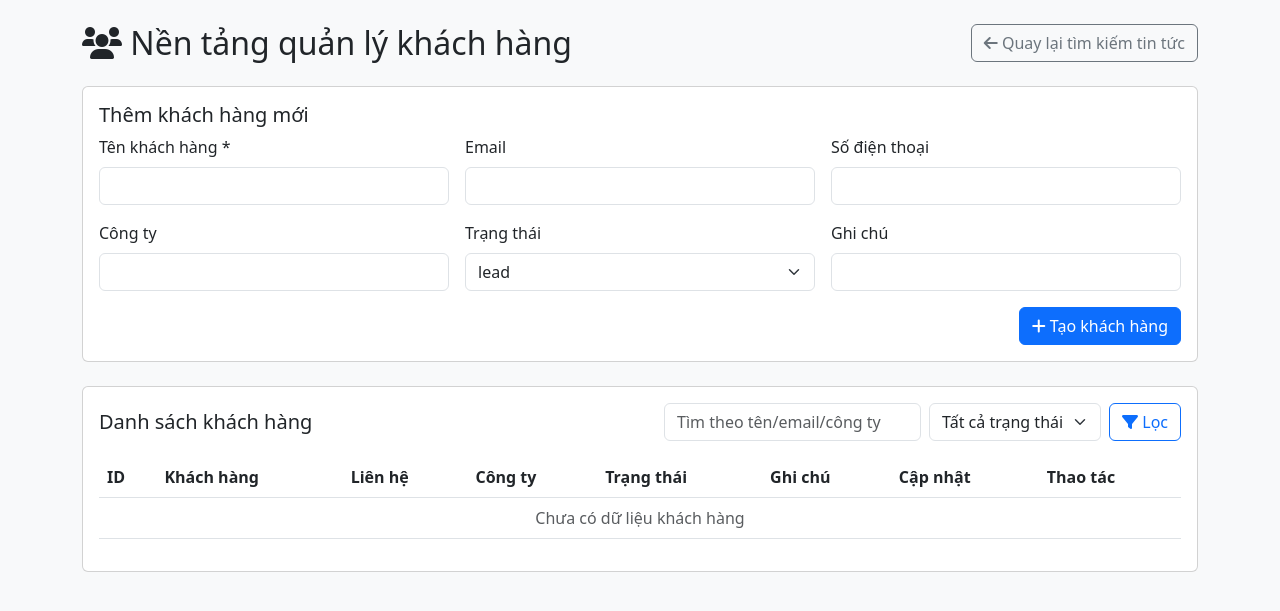
After one commit to qtran1277/crawl_news, a Flask app: page /customers in a window 1280 px wide. The commit adds this page. Shown: the top 611 px of the page. Run offline with Flask 3, Linux system fonts and the light colour scheme; data that the repository does not hold is empty.

Commit message:
feat: add customer management platform

```diff
--- a/app/__init__.py
+++ b/app/__init__.py
@@ -1,6 +1,7 @@
 from flask import Flask
 from app.config import Config
 from app.routes.views import bp as main_bp
+from app.models.database import init_db
 
 def create_app():
     """Application factory function"""
@@ -8,6 +9,9 @@ def create_app():
                 template_folder='../templates',
                 static_folder='../static')
 
+    # Initialize application database tables
+    init_db()
+
     # Register blueprints
     app.register_blueprint(main_bp)
 
--- a/app/routes/views.py
+++ b/app/routes/views.py
@@ -3,7 +3,21 @@ from datetime import datetime
 from flask import Blueprint, render_template, request, send_file, redirect, url_for, jsonify, flash, session
 from app.config import Config
 from app.utils.logger import logger
-from app.models.database import get_db, get_search_history, get_search_results, delete_search_history, save_search_results, get_api_key, save_api_key, save_analyzer_settings
+from app.models.database import (
+    get_db,
+    get_search_history,
+    get_search_results,
+    delete_search_history,
+    save_search_results,
+    get_api_key,
+    save_api_key,
+    save_analyzer_settings,
+    get_customers,
+    create_customer,
+    get_customer,
+    update_customer,
+    delete_customer,
+)
 from app.services.news_service import news_service
 from app.services.sentiment_factory import SentimentAnalyzerFactory, AnalyzerType
 from openai import OpenAI
@@ -21,6 +35,8 @@ def get_openai_client():
 
 # Create blueprint
 bp = Blueprint('main', __name__)
+
+CUSTOMER_STATUSES = ['lead', 'contacted', 'negotiating', 'won', 'lost']
 
 @bp.route('/')
 def index():
@@ -259,3 +275,78 @@ def handle_analyzer_settings():
     except Exception as e:
         logger.error(f"Error saving analyzer settings: {e}")
         return jsonify({'error': str(e)}), 500
+
+
+@bp.route('/customers')
+def customers():
+    """Render customer management page."""
+    keyword = request.args.get('keyword', '').strip()
+    status = request.args.get('status', 'all').strip()
+    customer_list = get_customers(keyword=keyword, status=status)
+
+    return render_template(
+        'customers.html',
+        customers=customer_list,
+        keyword=keyword,
+        status=status,
+        statuses=CUSTOMER_STATUSES
+    )
+
+
+@bp.route('/customers/create', methods=['POST'])
+def customers_create():
+    """Create customer record."""
+    full_name = request.form.get('full_name', '').strip()
+    if not full_name:
+        flash('Tên khách hàng là bắt buộc', 'danger')
+        return redirect(url_for('main.customers'))
+
+    create_customer(
+        full_name=full_name,
+        email=request.form.get('email', ''),
+        phone=request.form.get('phone', ''),
+        company=request.form.get('company', ''),
+        status=request.form.get('status', 'lead'),
+        notes=request.form.get('notes', '')
+    )
+    flash('Tạo khách hàng thành công', 'success')
+    return redirect(url_for('main.customers'))
+
+
+@bp.route('/customers/<int:customer_id>/edit', methods=['POST'])
+def customers_edit(customer_id):
+    """Update customer record."""
+    customer = get_customer(customer_id)
+    if not customer:
+        flash('Không tìm thấy khách hàng', 'danger')
+        return redirect(url_for('main.customers'))
+
+    full_name = request.form.get('full_name', '').strip()
+    if not full_name:
+        flash('Tên khách hàng là bắt buộc', 'danger')
+        return redirect(url_for('main.customers'))
+
+    update_customer(
+        customer_id=customer_id,
+        full_name=full_name,
+        email=request.form.get('email', ''),
+        phone=request.form.get('phone', ''),
+        company=request.form.get('company', ''),
+        status=request.form.get('status', 'lead'),
+        notes=request.form.get('notes', '')
+    )
+    flash('Cập nhật khách hàng thành công', 'success')
+    return redirect(url_for('main.customers'))
+
+
+@bp.route('/customers/<int:customer_id>/delete', methods=['POST'])
+def customers_delete(customer_id):
+    """Delete customer record."""
+    customer = get_customer(customer_id)
+    if not customer:
+        flash('Không tìm thấy khách hàng', 'danger')
+        return redirect(url_for('main.customers'))
+
+    delete_customer(customer_id)
+    flash('Xóa khách hàng thành công', 'success')
+    return redirect(url_for('main.customers'))
--- /dev/null
+++ b/templates/customers.html
@@ -0,0 +1,192 @@
+<!DOCTYPE html>
+<html lang="vi">
+<head>
+    <meta charset="UTF-8">
+    <meta name="viewport" content="width=device-width, initial-scale=1.0">
+    <title>Quản lý khách hàng</title>
+    <link href="https://cdn.jsdelivr.net/npm/bootstrap@5.3.0/dist/css/bootstrap.min.css" rel="stylesheet">
+    <link href="https://cdnjs.cloudflare.com/ajax/libs/font-awesome/6.0.0/css/all.min.css" rel="stylesheet">
+</head>
+<body class="bg-light">
+<div class="container py-4">
+    <div class="d-flex justify-content-between align-items-center mb-4">
+        <h2 class="mb-0"><i class="fas fa-users"></i> Nền tảng quản lý khách hàng</h2>
+        <a href="{{ url_for('main.index') }}" class="btn btn-outline-secondary">
+            <i class="fas fa-arrow-left"></i> Quay lại tìm kiếm tin tức
+        </a>
+    </div>
+
+    {% with messages = get_flashed_messages(with_categories=true) %}
+        {% if messages %}
+            {% for category, message in messages %}
+                <div class="alert alert-{{ category }} alert-dismissible fade show" role="alert">
+                    {{ message }}
+                    <button type="button" class="btn-close" data-bs-dismiss="alert"></button>
+                </div>
+            {% endfor %}
+        {% endif %}
+    {% endwith %}
+
+    <div class="card mb-4">
+        <div class="card-body">
+            <h5 class="card-title">Thêm khách hàng mới</h5>
+            <form action="{{ url_for('main.customers_create') }}" method="POST">
+                <div class="row g-3">
+                    <div class="col-md-4">
+                        <label class="form-label">Tên khách hàng *</label>
+                        <input type="text" name="full_name" class="form-control" required>
+                    </div>
+                    <div class="col-md-4">
+                        <label class="form-label">Email</label>
+                        <input type="email" name="email" class="form-control">
+                    </div>
+                    <div class="col-md-4">
+                        <label class="form-label">Số điện thoại</label>
+                        <input type="text" name="phone" class="form-control">
+                    </div>
+                    <div class="col-md-4">
+                        <label class="form-label">Công ty</label>
+                        <input type="text" name="company" class="form-control">
+                    </div>
+                    <div class="col-md-4">
+                        <label class="form-label">Trạng thái</label>
+                        <select name="status" class="form-select">
+                            {% for item in statuses %}
+                                <option value="{{ item }}">{{ item }}</option>
+                            {% endfor %}
+                        </select>
+                    </div>
+                    <div class="col-md-4">
+                        <label class="form-label">Ghi chú</label>
+                        <input type="text" name="notes" class="form-control">
+                    </div>
+                    <div class="col-12 text-end">
+                        <button class="btn btn-primary" type="submit"><i class="fas fa-plus"></i> Tạo khách hàng</button>
+                    </div>
+                </div>
+            </form>
+        </div>
+    </div>
+
+    <div class="card">
+        <div class="card-body">
+            <div class="d-flex justify-content-between align-items-center mb-3">
+                <h5 class="card-title mb-0">Danh sách khách hàng</h5>
+                <form class="row g-2" method="GET" action="{{ url_for('main.customers') }}">
+                    <div class="col-auto">
+                        <input type="text" name="keyword" class="form-control" placeholder="Tìm theo tên/email/công ty" value="{{ keyword }}">
+                    </div>
+                    <div class="col-auto">
+                        <select name="status" class="form-select">
+                            <option value="all" {% if status == 'all' %}selected{% endif %}>Tất cả trạng thái</option>
+                            {% for item in statuses %}
+                                <option value="{{ item }}" {% if status == item %}selected{% endif %}>{{ item }}</option>
+                            {% endfor %}
+                        </select>
+                    </div>
+                    <div class="col-auto">
+                        <button class="btn btn-outline-primary" type="submit"><i class="fas fa-filter"></i> Lọc</button>
+                    </div>
+                </form>
+            </div>
+
+            <div class="table-responsive">
+                <table class="table table-hover align-middle">
+                    <thead>
+                        <tr>
+                            <th>ID</th>
+                            <th>Khách hàng</th>
+                            <th>Liên hệ</th>
+                            <th>Công ty</th>
+                            <th>Trạng thái</th>
+                            <th>Ghi chú</th>
+                            <th>Cập nhật</th>
+                            <th>Thao tác</th>
+                        </tr>
+                    </thead>
+                    <tbody>
+                        {% for customer in customers %}
+                            <tr>
+                                <td>{{ customer.id }}</td>
+                                <td>{{ customer.full_name }}</td>
+                                <td>
+                                    <div>{{ customer.email or '-' }}</div>
+                                    <small class="text-muted">{{ customer.phone or '-' }}</small>
+                                </td>
+                                <td>{{ customer.company or '-' }}</td>
+                                <td><span class="badge bg-secondary">{{ customer.status }}</span></td>
+                                <td>{{ customer.notes or '-' }}</td>
+                                <td><small>{{ customer.updated_at }}</small></td>
+                                <td>
+                                    <button class="btn btn-sm btn-outline-primary" data-bs-toggle="modal" data-bs-target="#editModal{{ customer.id }}">
+                                        <i class="fas fa-pen"></i>
+                                    </button>
+                                    <form class="d-inline" action="{{ url_for('main.customers_delete', customer_id=customer.id) }}" method="POST" onsubmit="return confirm('Bạn có chắc muốn xóa khách hàng này?');">
+                                        <button class="btn btn-sm btn-outline-danger" type="submit"><i class="fas fa-trash"></i></button>
+                                    </form>
+                                </td>
+                            </tr>
+
+                            <div class="modal fade" id="editModal{{ customer.id }}" tabindex="-1" aria-hidden="true">
+                                <div class="modal-dialog modal-lg">
+                                    <div class="modal-content">
+                                        <form action="{{ url_for('main.customers_edit', customer_id=customer.id) }}" method="POST">
+                                            <div class="modal-header">
+                                                <h5 class="modal-title">Cập nhật khách hàng #{{ customer.id }}</h5>
+                                                <button type="button" class="btn-close" data-bs-dismiss="modal"></button>
+                                            </div>
+                                            <div class="modal-body">
+                                                <div class="row g-3">
+                                                    <div class="col-md-6">
+                                                        <label class="form-label">Tên khách hàng *</label>
+                                                        <input type="text" name="full_name" class="form-control" value="{{ customer.full_name }}" required>
+                                                    </div>
+                                                    <div class="col-md-6">
+                                                        <label class="form-label">Email</label>
+                                                        <input type="email" name="email" class="form-control" value="{{ customer.email }}">
+                                                    </div>
+                                                    <div class="col-md-6">
+                                                        <label class="form-label">Số điện thoại</label>
+                                                        <input type="text" name="phone" class="form-control" value="{{ customer.phone }}">
+                                                    </div>
+                                                    <div class="col-md-6">
+                                                        <label class="form-label">Công ty</label>
+                                                        <input type="text" name="company" class="form-control" value="{{ customer.company }}">
+                                                    </div>
+                                                    <div class="col-md-6">
+                                                        <label class="form-label">Trạng thái</label>
+                                                        <select name="status" class="form-select">
+                                                            {% for item in statuses %}
+                                                                <option value="{{ item }}" {% if customer.status == item %}selected{% endif %}>{{ item }}</option>
+                                                            {% endfor %}
+                                                        </select>
+                                                    </div>
+                                                    <div class="col-md-6">
+                                                        <label class="form-label">Ghi chú</label>
+                                                        <input type="text" name="notes" class="form-control" value="{{ customer.notes }}">
+                                                    </div>
+                                                </div>
+                                            </div>
+                                            <div class="modal-footer">
+                                                <button type="button" class="btn btn-secondary" data-bs-dismiss="modal">Hủy</button>
+                                                <button type="submit" class="btn btn-primary">Lưu thay đổi</button>
+                                            </div>
+                                        </form>
+                                    </div>
+                                </div>
+                            </div>
+                        {% else %}
+                            <tr>
+                                <td colspan="8" class="text-center text-muted">Chưa có dữ liệu khách hàng</td>
+                            </tr>
+                        {% endfor %}
+                    </tbody>
+                </table>
+            </div>
+        </div>
+    </div>
+</div>
+
+<script src="https://cdn.jsdelivr.net/npm/bootstrap@5.3.0/dist/js/bootstrap.bundle.min.js"></script>
+</body>
+</html>
--- a/templates/index.html
+++ b/templates/index.html
@@ -417,6 +417,9 @@
             <div class="col-md-9 main-content">
                 <div class="container mt-5">
                     <div class="settings-buttons">
+                        <a href="{{ url_for('main.customers') }}" class="btn btn-outline-success">
+                            <i class="fas fa-users"></i> Quản lý khách hàng
+                        </a>
                         <button type="button" class="btn btn-outline-primary" data-bs-toggle="modal" data-bs-target="#analyzerSettingsModal">
                             <i class="fas fa-robot"></i> Cài đặt Analyzer
                         </button>
```
Also changed, not shown: app/models/database.py (+116 -0 lines).
